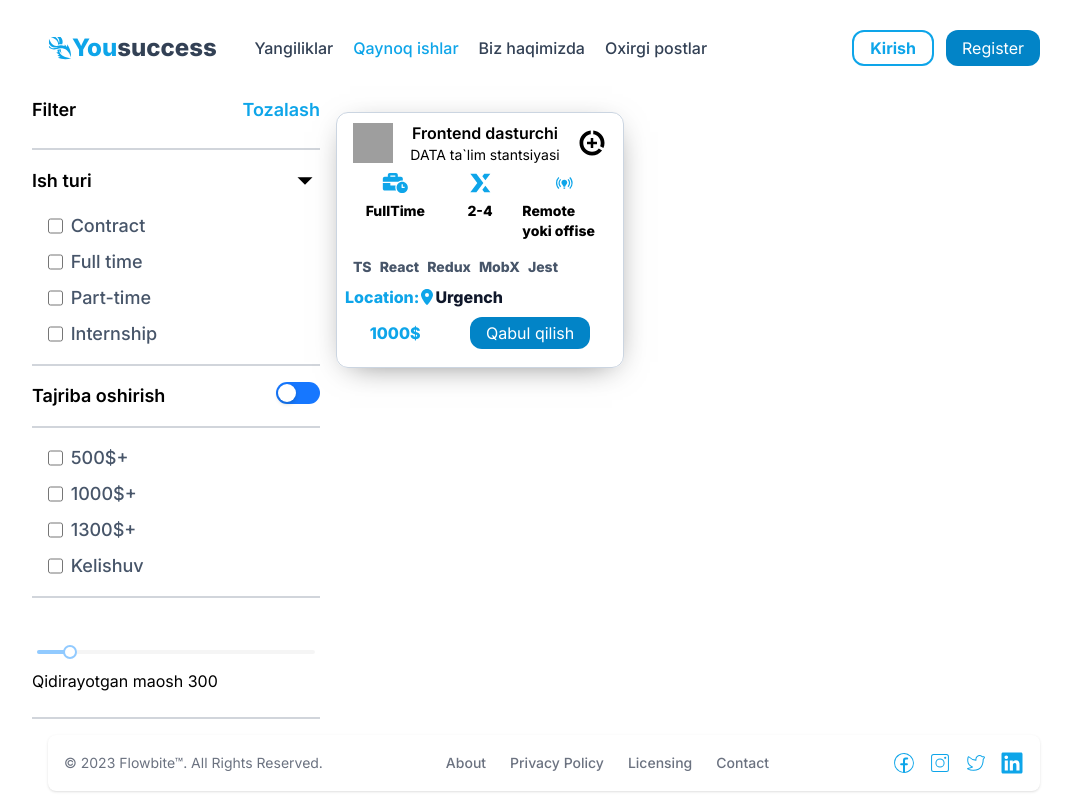
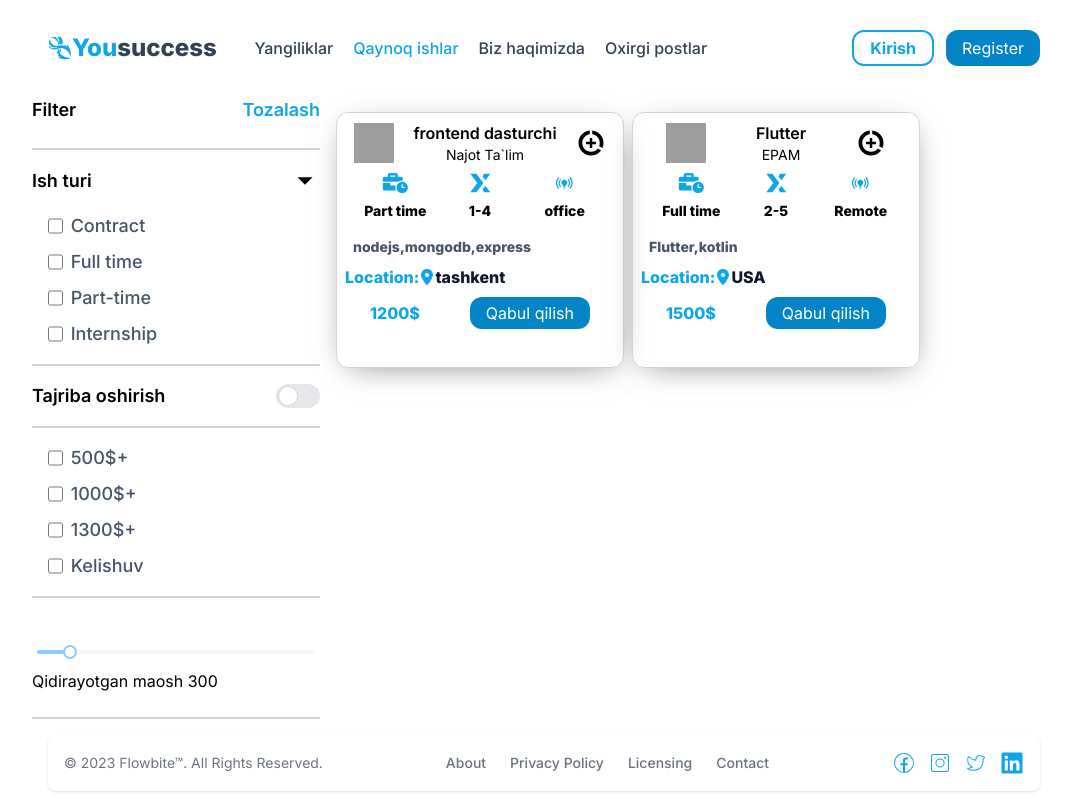
Before and after one commit to Dilshod-Abdullayev/Find_Job_NextTS, a Next.js app: page /ishlar in a window 1280 px wide. Shown: the whole page, without its empty margins (96-1167 px from the left). Built offline with nearby package versions, Linux system fonts and the light colour scheme; grey boxes are pictures that could not be loaded.

Commit message:
check panel start

```diff
--- a/src/app/ishlar/JobType.tsx
+++ b/src/app/ishlar/JobType.tsx
@@ -1,12 +1,25 @@
 "use client"
 import React, { useState } from 'react'
 import { IoMdArrowDropdown, IoMdArrowDropup } from "react-icons/io";
-import { Switch } from 'antd';
+import { useDispatch, useSelector } from "react-redux";
+import { internHandle } from '@/redux/action/Product';
 export default function JobType() {
+    const dispatch = useDispatch()
     const [state, setState] = useState(true)
+    const check = useSelector((state: RootState) => state.product.check);
     const handleOpen = () => {
         setState(!state)
     }
+    interface RootState {
+        product: {
+            check: boolean;
+        };
+    }
+    const checkHandle = () => {
+        const isUnchecked = !check;
+        dispatch(internHandle());
+        console.log(isUnchecked);
+    };
     return (
         <div className='w-full'>
             <div onClick={handleOpen} className='mt-4 text-lg select-none font-semibold w-full flex justify-between items-center cursor-pointer'>
@@ -34,7 +47,14 @@ export default function JobType() {
                 </div> : ''}
             <div className='flex  border-b-2 border-gray-300 pb-4 text-lg font-semibold mt-4 cursor-pointer justify-between'>
                 <h1>Tajriba oshirish</h1>
-                <Switch defaultChecked={false} style={{ background: '#1677FF' }} />
+                <label className="inline-flex items-center cursor-pointer">
+                    <input
+                        onClick={checkHandle}
+                        type='checkbox'
+                        className='sr-only peer'
+                    />
+                    <div className="relative w-11 h-6 bg-gray-200 rounded-full peer peer-focus:ring-4 peer-focus:ring-blue-300 dark:peer-focus:ring-blue-800 dark:bg-gray-700 peer-checked:after:translate-x-full rtl:peer-checked:after:-translate-x-full peer-checked:after:border-white after:content-[''] after:absolute after:top-0.5 after:start-[2px] after:bg-white after:border-gray-300 after:border after:rounded-full after:h-5 after:w-5 after:transition-all dark:border-gray-600 peer-checked:bg-blue-600"></div>
+                </label>
             </div>
         </div>
     )
--- a/src/app/ishlar/ResultJobs.tsx
+++ b/src/app/ishlar/ResultJobs.tsx
@@ -28,17 +28,18 @@ interface jobType {
 
 export default function ResultJobs() {
   const jobs = useSelector((state: RootState) => state.product.value);
-  console.log(jobs);
   return (
     <div className='flex justify-around p-4  flex-wrap gap-2'>
-      <div className='w-72 boxshadow h-64 border border-slate-300 p-2  rounded-xl'>
+      {
+        jobs.map((item) => (
+          <div key={item.id} className='w-72 boxshadow h-64 border border-slate-300 p-2  rounded-xl'>
             <div className='flex justify-around items-center'>
               <img src="https://play-lh.googleusercontent.com/L3w73ZSvHAU3C6PmPWeuqKEHe67igSj5Ahovxlf0vBSdWi-31_PrLbHBHoSwmzAVzw"
                 className='w-10 h-10'
                 alt="" />
               <div className='flex flex-col  items-center'>
-            <h1 className='text-base leading-2 font-semibold'>Frontend dasturchi</h1>
-            <p className='text-sm'>DATA ta`lim stantsiyasi</p>
+                <h1 className='text-base leading-2 font-semibold'>{item.position}</h1>
+                <p className='text-sm'>{item.company}</p>
               </div>
               <MdDataSaverOn className='text-3xl cursor-pointer' />
             </div>
@@ -48,23 +49,25 @@ export default function ResultJobs() {
               <MdOnlinePrediction className='w-1/3 flex justify-center' />
             </div>
             <div className='flex w-full justify-between p-2 text-sm font-extrabold'>
-          <h1 className='w-1/3 flex justify-center'>FullTime</h1>
-          <h1 className='w-1/3 flex justify-center'>2-4</h1>
-          <h1 className='w-1/3 flex justify-center'>Remote yoki offise</h1>
+              <h1 className='w-1/3 flex justify-center'>{item.timeType}</h1>
+              <h1 className='w-1/3 flex justify-center'>{item.experiense}</h1>
+              <h1 className='w-1/3 flex justify-center'>{item.typeJob}</h1>
             </div>
             <div className='flex gap-2 text-sm text-slate-600 font-extrabold p-2'>
-          <h1>TS</h1>
-          <h1>React</h1>
-          <h1>Redux</h1>
-          <h1>MobX</h1>
-          <h1>Jest</h1>
+              {
+                item.techno.map((item, index) => (
+                  <h1 key={index}>{item}</h1 >
+                ))
+              }
             </div >
-        <h1 className='flex items-center text-sky-500 font-extrabold'>Location:<FaLocationDot />  <span className='text-slate-900'>Urgench</span> </h1>
+            <h1 className='flex items-center text-sky-500 font-extrabold'>Location:<FaLocationDot />  <span className='text-slate-900'>{item.location}</span> </h1>
             <div className='flex items-center justify-around mt-2'>
-          <h1 className='text-sky-500 font-extrabold'>1000$</h1>
+              <h1 className='text-sky-500 font-extrabold'>{item.salary}$</h1>
               <button className='bg-sky-600 hover:bg-sky-500 text-white rounded-xl max-md:w-1/3  py-1 px-4'>Qabul qilish</button>
             </div>
           </div>
+        ))
+      }
     </div >
   )
 }
--- a/src/redux/action/Product.tsx
+++ b/src/redux/action/Product.tsx
@@ -15,9 +15,11 @@ type jobType = {
     intern: boolean
 }
 interface ProductState {
+    check: boolean,
     value: jobType[];
 }
 const initialState: ProductState = {
+    check: true,
     value: jobData
 };
 export const Product = createSlice({
@@ -25,12 +27,20 @@ export const Product = createSlice({
     initialState,
     reducers: {
         internHandle: (state) => {
-            const internJob = state.value.filter((job) => job.intern)
-            return {
-                ...state,
-                value: internJob
+            const isUnchecked = !state.check;
+            if (isUnchecked) {
+                return {
+                    ...state,
+                    value: jobData,
+                };
+            } else {
+                const internJob = state.value.filter((job) => job.intern);
+                return {
+                    ...state,
+                    value: internJob,
+                };
             }
-        }
+        },
     }
 })
 export const { internHandle } = Product.actions
```
Lines whose indentation alone changed are shown as unchanged.
